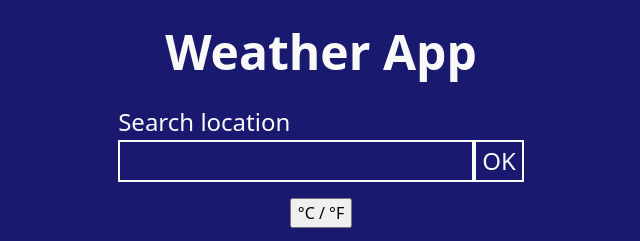
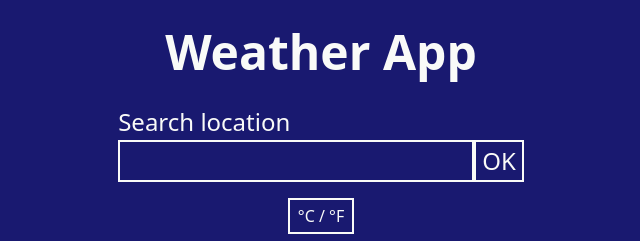
Before and after one commit to V1IRuZ/weather-app, a website built with webpack: page src/template.html in a window 1280 px wide. Shown: the top 241 px of the page, without its empty margins (319-959 px from the left). Built offline with nearby package versions, Linux system fonts and the light colour scheme; no server answers.

Commit message:
Edit button style
The button was modified in colors to match the theme.

```diff
--- a/src/styles.css
+++ b/src/styles.css
@@ -86,6 +86,13 @@ body {
   color: var(--white);
 }
 
+button {
+  background-color: var(--dark-blue);
+  color: var(--white);
+  border: 2px solid var(--white);
+  cursor: pointer;
+}
+
 header > h1 {
   font-size: 3rem;
 }
@@ -106,15 +113,12 @@ input {
   color: var(--white);
 }
 
+.toggle {
+  padding: 4px 8px;
+}
+
 .btn {
   justify-content: flex-end;
-}
-
-.btn > button {
-  background-color: var(--dark-blue);
-  color: var(--white);
-  border: 2px solid var(--white);
-  cursor: pointer;
 }
 
 .content {
```
